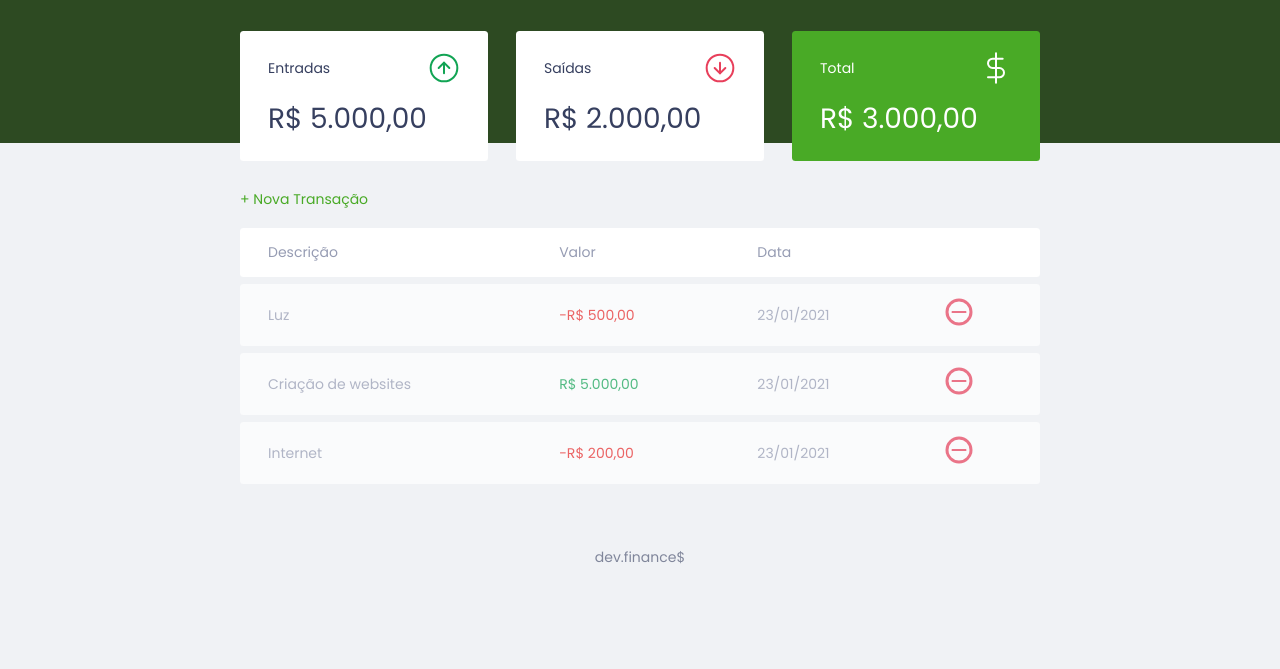
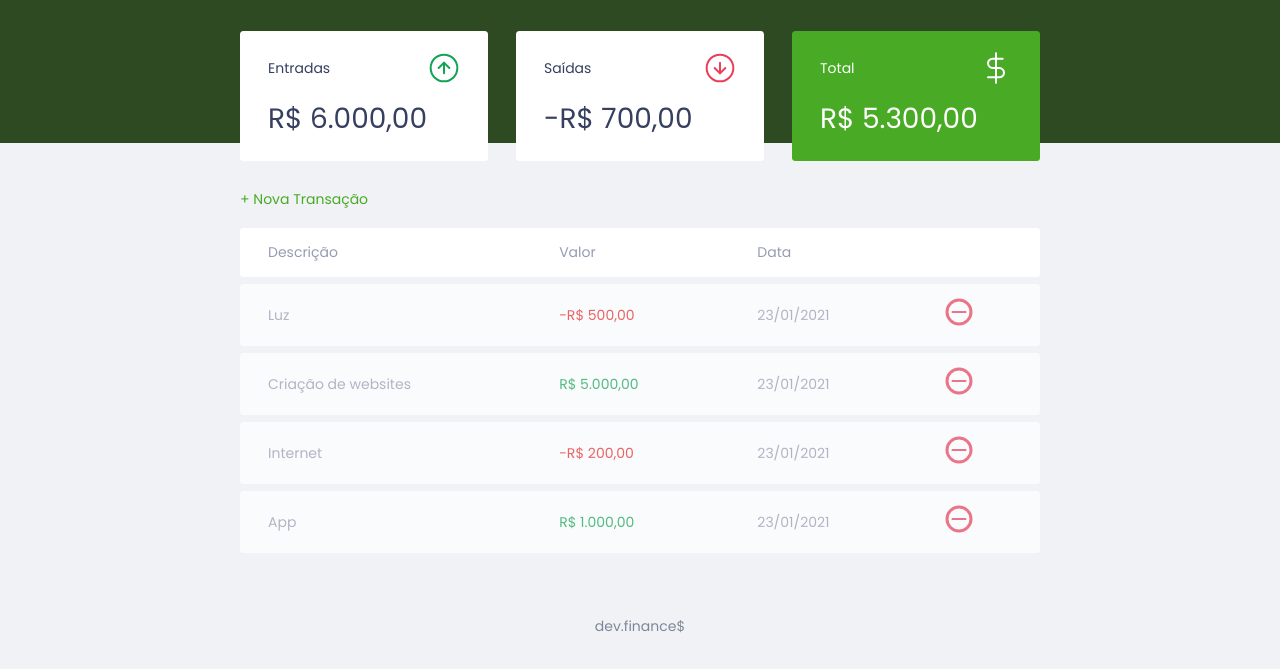
Before and after one commit to LeonardoFuba/dev-finances, a plain HTML site: page index.html in a window 1280 px wide. Shown: the part 55-724 px from the top of the page. Drawn offline with Linux system fonts and the light colour scheme.

Commit message:
calculos de entrada e saida

```diff
--- a/index.html
+++ b/index.html
@@ -25,7 +25,7 @@
           <span>Entradas</span>
           <img src="./assets/income.svg" alt="Imagem de entradas">
         </h3>
-        <p>R$ 5.000,00</p>
+        <p id="incomeDisplay" >R$ 5.000,00</p>
       </div>
 
       <div class="card">
@@ -33,7 +33,7 @@
           Saídas
           <img src="./assets/expense.svg" alt="imagem de saídas">
         </h3>
-        <p>R$ 2.000,00</p>
+        <p id="expenseDisplay" >R$ 2.000,00</p>
       </div>
 
       <div class="card total">
@@ -41,7 +41,7 @@
           Total
           <img src="./assets/total.svg" alt="Imagem de total">
         </h3>
-        <p>R$ 3.000,00</p>
+        <p  id="totalDisplay">R$ 3.000,00</p>
       </div>
 
     </section>
--- a/scripts.js
+++ b/scripts.js
@@ -36,17 +36,40 @@ const transactions = [
     amount: -20000,           // escrever em centavos para ficar inteiro
     date: '23/01/2021'
   },
+  {
+    id: 4,
+    description: 'App',
+    amount: 100000,           // escrever em centavos para ficar inteiro
+    date: '23/01/2021'
+  },
 ]
 
 const Transaction = {
   incomes() {
     // somar as entradas
+    let income = 0;
+    transactions.forEach(transaction => {
+      if(transaction.amount > 0) {
+        income += transaction.amount;
+      }
+    })
+
+    return income;
   },
   expenses() {
     // somar as saídas
+    let expense = 0;
+    transactions.forEach(transaction => {
+      if(transaction.amount < 0) {
+        expense += transaction.amount;
+      }
+    })
+
+    return expense;
   },
   total() {
     // entradas - saidas
+    return Transaction.incomes() + Transaction.expenses();
   }
 }
 
@@ -73,6 +96,17 @@ const DOM = {
 
     `
     return html
+  },
+  updateBalance() {
+    document
+      .getElementById('incomeDisplay')
+      .innerHTML = Utils.formatCurrency(Transaction.incomes())
+    document
+      .getElementById('expenseDisplay')
+      .innerHTML = Utils.formatCurrency(Transaction.expenses())
+    document
+      .getElementById('totalDisplay')
+      .innerHTML = Utils.formatCurrency(Transaction.total())
   }
 }
 
@@ -96,3 +130,5 @@ const Utils = {
 transactions.forEach(function (transaction) {
   DOM.addTransaction(transaction)
 })
+
+DOM.updateBalance();
```
